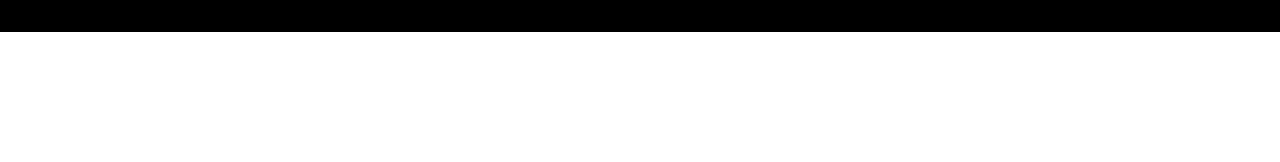
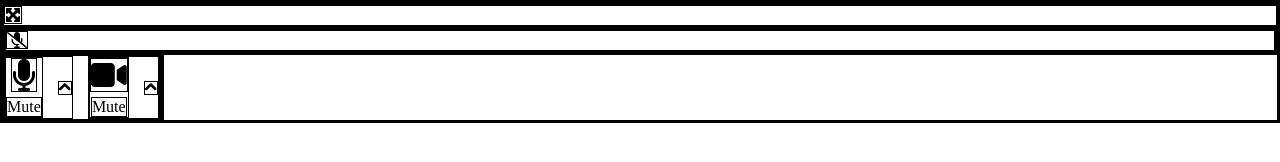
Before and after one commit to Riccardo-Potalivo/html-css-zoom, a plain HTML site: page index.html in a window 1280 px wide. Drawn offline with Linux system fonts and the light colour scheme.

Commit message:
header-html-css-set

```diff
--- a/css/style.css
+++ b/css/style.css
@@ -17,3 +17,42 @@
 }
 
 /* general */
+.primary-color-1 {
+    color: var(--color-primary-color-1);
+}
+
+.primary-color-2 {
+    color: var(--color-primary-color-2);
+}
+
+/* footer */
+footer {
+    display: flex;
+}
+
+.float-item-button {
+    display: flex;
+    gap: 15px;
+}
+
+.select-item-button {
+    display: flex;
+    align-items: center;
+    gap: 15px;
+}
+
+.item-button {
+    display: flex;
+    align-items: center;
+    flex-flow: column;
+    gap: 5px;
+}
+
+.item-button>i {
+    font-size: 32px;
+}
+
+.select-item-button>i {
+    font-size: 12px;
+    -webkit-text-stroke: 1px;
+}
--- a/index.html
+++ b/index.html
@@ -17,7 +17,7 @@
 
         </div>
         <div>
-
+            <i class="fa-solid fa-maximize"></i>
         </div>
 
     </header>
@@ -27,7 +27,7 @@
 
         <div class="user-container">
             <div class="img-container">
-                <div class="user-name"></div>
+                <div class="user-name"><i class="fa-solid fa-microphone-slash"></i></div>
             </div>
         </div>
 
@@ -39,10 +39,19 @@
         <div class="float-item-button">
             <div class="select-item-button">
                 <div class="item-button">
+                    <i class="fa-solid fa-microphone "></i>
+                    <span>Mute</span>
+                </div>
+                <i class="fa-solid fa-chevron-up"></i>
+            </div>
+            <div class="select-item-button">
+                <div class="item-button">
+                    <i class="fa-solid fa-video"></i>
+                    <span>Mute</span>
+                </div>
+                <i class="fa-solid fa-chevron-up"></i>
+            </div>
 
-                </div>
-                <div></div>
-            </div>
         </div>
 
         <!-- meeting settings -->
```
